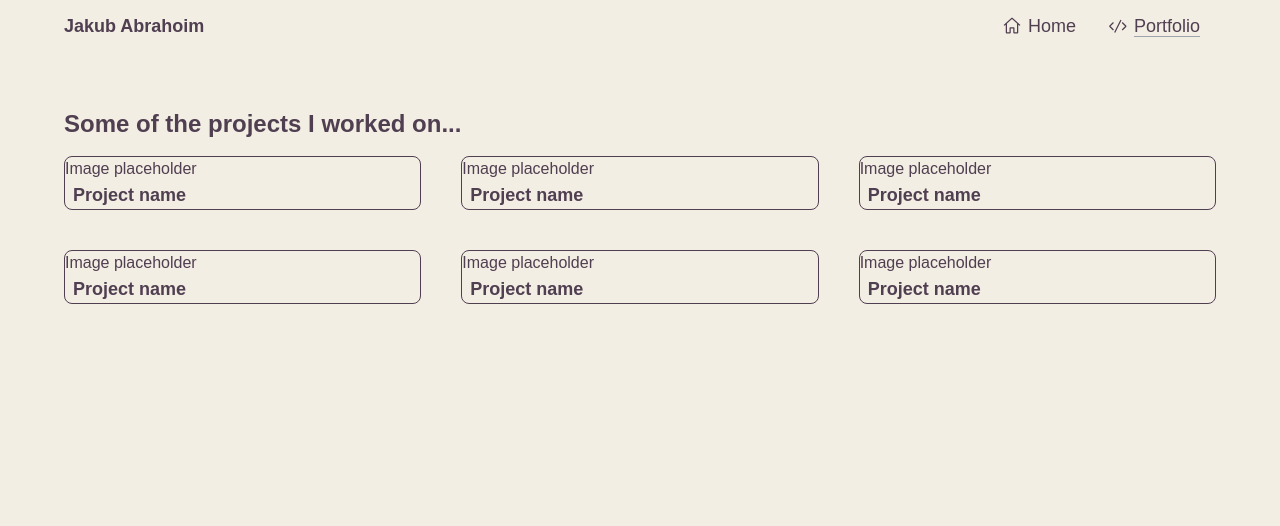
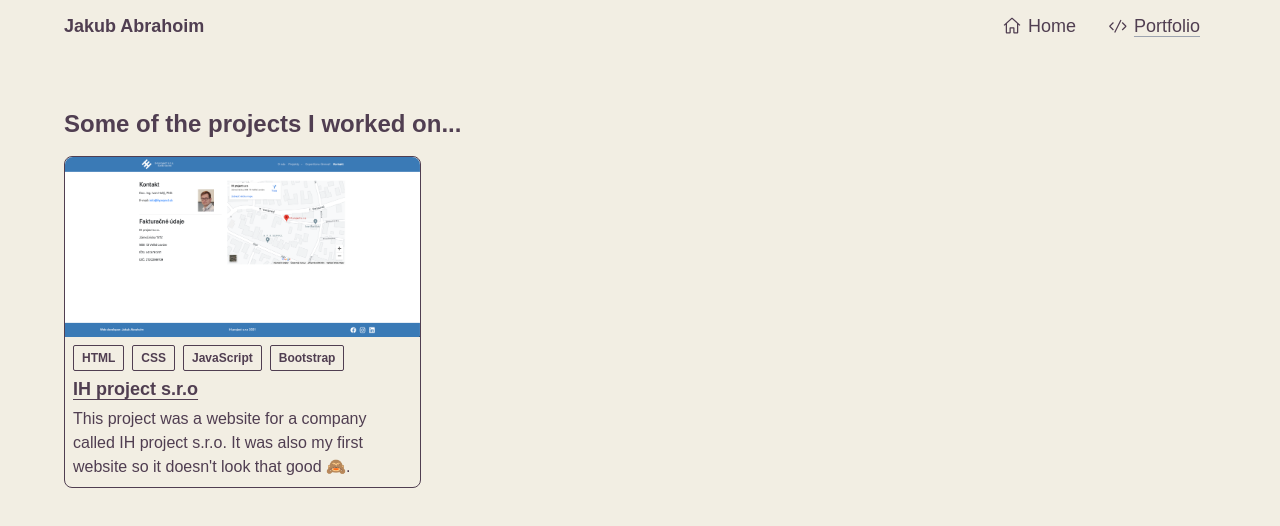
Before and after one commit to jakubabrahoim/next.js-shenenigans, a Next.js app: page /portfolio in a window 1280 px wide. Shown: the top 526 px of the page. Built offline with nearby package versions, Linux system fonts and the light colour scheme.

Commit message:
portfolio item styling and layout

```diff
--- a/components/Portfolio/PorfolioWrapper.tsx
+++ b/components/Portfolio/PorfolioWrapper.tsx
@@ -1,9 +1,14 @@
-import PortfolioItem from "./PortfolioItem";
+import { PortolioItem } from '../../types/types';
+import PortfolioItem from './PortfolioItem';
 
 const PortfolioWrapper = () => {
-    const projects = [
+    const projects: Array<PortolioItem> = [
         {
-            name: 'Website for IHProject s.r.o',
+            name: 'IH project s.r.o',
+            description: 'This project was a website for a company called IH project s.r.o. It was also my first website so it doesn\'t look that good 🙈.',
+            imageSrc: '/images/ihproject.png',
+            technologies: ['HTML', 'CSS', 'JavaScript', 'Bootstrap'],
+            websiteUrl: 'https://www.ihproject.sk/index.html',
         },
     ]
 
@@ -11,12 +16,8 @@ const PortfolioWrapper = () => {
         <div className='mx-auto mt-16 max-w-6xl'>
             <h1 className='mb-4 text-2xl font-semibold'>Some of the projects I worked on...</h1>
             <div className='grid grid-cols-1 justify-items-center gap-10 md:grid-cols-2 lg:grid-cols-3'>
-                <PortfolioItem />
-                <PortfolioItem />
-                <PortfolioItem />
-                <PortfolioItem />
-                <PortfolioItem />
-                <PortfolioItem />
+                <PortfolioItem projectInfo={projects[0]} />
+
             </div>
         </div>
     )
--- a/components/Portfolio/PortfolioItem.tsx
+++ b/components/Portfolio/PortfolioItem.tsx
@@ -1,13 +1,56 @@
-const PortfolioItem = () => {
+import { AiOutlineLink, AiFillGithub } from 'react-icons/ai'
+import { PortolioItem } from '../../types/types';
+import ReactIcon from '../ReactIcon';
+
+interface Props {
+    projectInfo: PortolioItem;
+}
+
+const PortfolioItem = ({ projectInfo }: Props) => {
     return (
-        <div className="flex w-full flex-col rounded-lg border border-jet-200">
-            <div className="w-full">
-                Image placeholder
+        <article className='flex w-full flex-col rounded-lg border border-jet-200 transition-transform hover:scale-105 hover:shadow-xl'>
+            <div className='group relative mb-2 w-full rounded-t-lg'>
+                {/* eslint-disable-next-line @next/next/no-img-element */}
+                <img src={projectInfo.imageSrc} alt='IH project s.r.o' className='w-full rounded-t-lg group-hover:blur-xs' />
+                <div className='invisible absolute inset-0 z-50 flex h-full w-full items-center justify-center group-hover:visible'>
+                    {
+                        projectInfo.websiteUrl &&
+                            <a
+                                href={projectInfo.websiteUrl}
+                                className='rounded-full border border-jet-200 bg-orchid/10 p-2 transition duration-200 hover:border-orchid-200'
+                                target='_blank'
+                                rel='noreferrer'
+                            >
+                                <ReactIcon icon={<AiOutlineLink />} iconClass='w-8 h-8 text-jet-200 hover:text-orchid-200 transition duration-200' />
+                            </a>
+                    }
+                    {
+                        projectInfo.githubUrl &&
+                            <a
+                                href={projectInfo.githubUrl}
+                                className='rounded-full border border-jet-200 bg-orchid/10 p-2 transition duration-200 hover:border-orchid-200'
+                                target='_blank'
+                                rel='noreferrer'
+                            >
+                                <ReactIcon icon={<AiFillGithub />} iconClass='w-8 h-8 text-jet-200 hover:text-orchid-200 transition duration-200' />
+                            </a>
+                    }
+                </div>
             </div>
-            <div className="px-2">
-                <h2 className="text-lg font-semibold">Project name</h2>
+            <div className='mb-1 flex flex-wrap gap-2 px-2'>
+                {
+                    projectInfo.technologies.map((technology, index) => (
+                        <span key={index} className='rounded-sm border border-jet-200 px-2 py-1 text-xs font-semibold'>
+                            {technology}
+                        </span>
+                    ))
+                }
             </div>
-        </div>
+            <div className='px-2 pb-2'>
+                <h2 className='mb-1 text-lg font-semibold underline underline-offset-4'>{projectInfo.name}</h2>
+                <p>{projectInfo.description}</p>
+            </div>
+        </article>
     )
 }
 
```
Also changed, not shown: public/images/ihproject.png (added).
